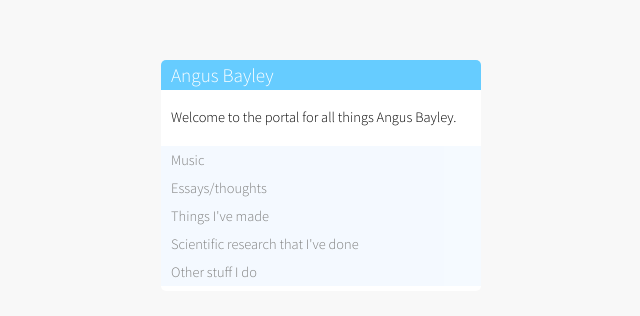
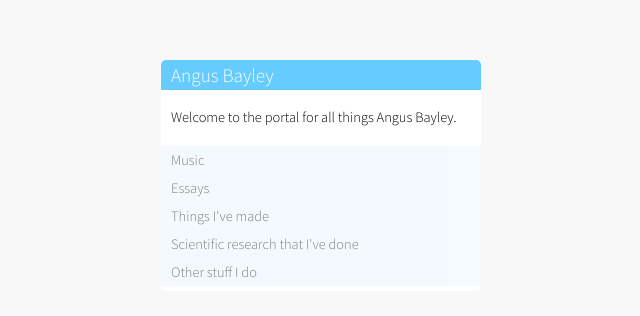
Before and after one commit to angusbayley/personal-website, a plain HTML site: page index.html in a window 1280 px wide. Shown: the part 110-426 px from the top of the page, 319-959 px from the left. Drawn offline with nearby package versions, Linux system fonts and the light colour scheme.

Commit message:
Essays/thoughts ==> Essays

```diff
--- a/index.html
+++ b/index.html
@@ -33,7 +33,7 @@
 				<p>Before this my best known project was <a href="http://scrapbook-music.com/">Scrapbook</a>. We played some of London's best experimental music venues, toured the UK and were backed by the Arts Council.</p>
 				<p>There's a cross section of snippets from across my musical journey over on <a href="http://www.soundcloud.com/angusbayley">my Soundcloud</a>.</p>
 			</div>
-			<div class="header">Essays/thoughts</div>
+			<div class="header">Essays</div>
 			<div class="dropdown">
 				<p>I tend to overthink things.</p>
 				<p>
```
